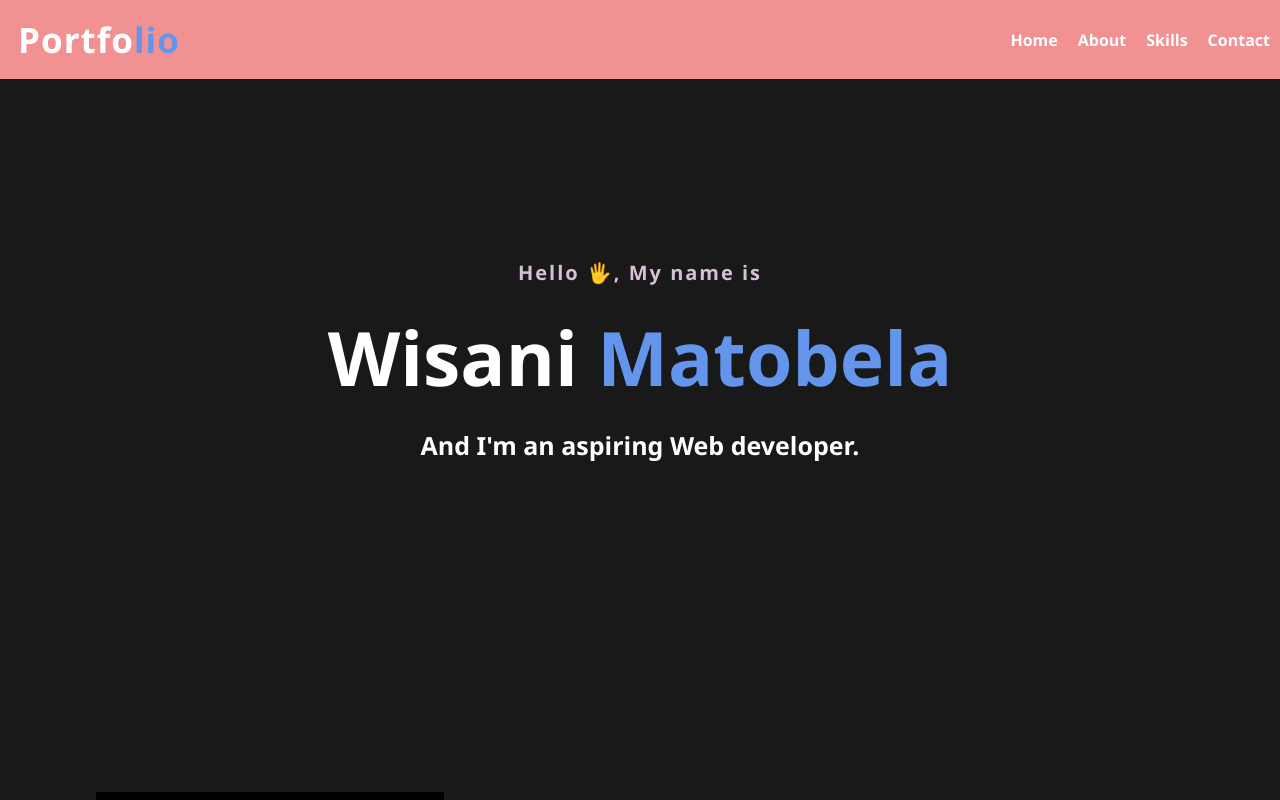
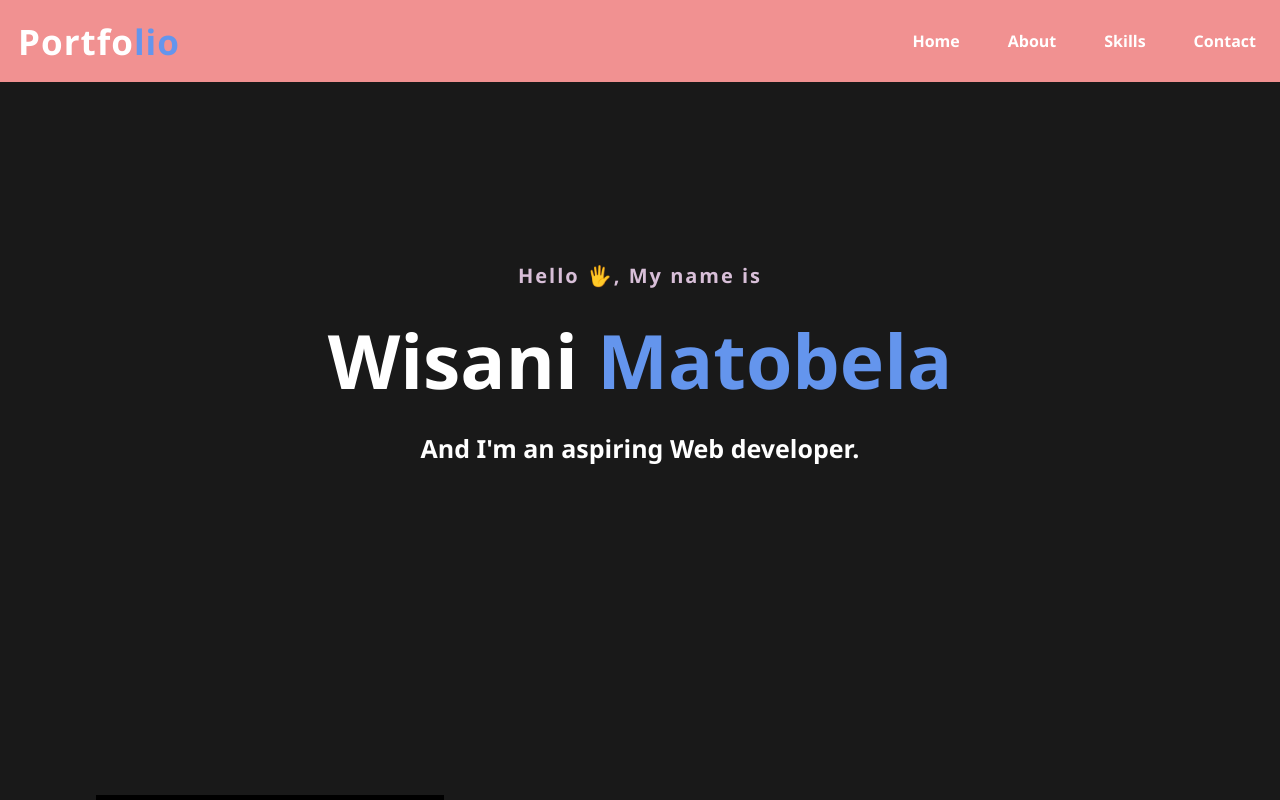
Before and after one commit to Lelana1/personalweb, a plain HTML site: page index.html in a window 1280 px wide. Shown: the top 800 px of the page. Drawn offline with Linux system fonts and the light colour scheme; files whose address does not match are found by name.

```diff
--- a/styles.css
+++ b/styles.css
@@ -4,6 +4,17 @@
     font-family: "Segoe UI", Tahoma, Geneva, Verdana, sans-serif;
     box-sizing: border-box;
     text-decoration: none;
+  }
+  #navbar {
+      overflow: hidden;
+
+  }
+  #navbar a {
+      float:left;
+      display:block;
+      text-align: center;
+      padding: 14px;
+      text-decoration: none;
   }
   .sticky {
     position: fixed;
```
